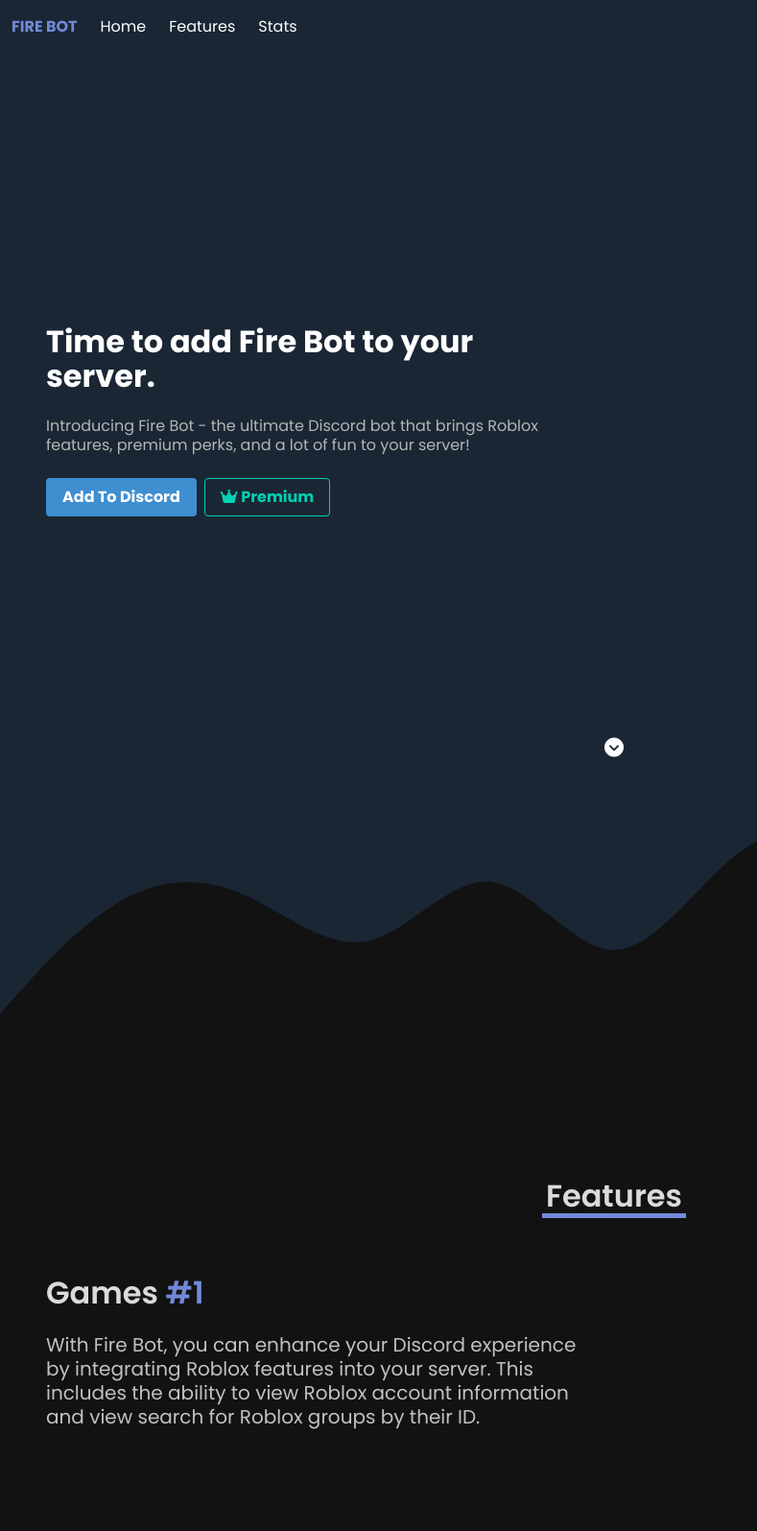
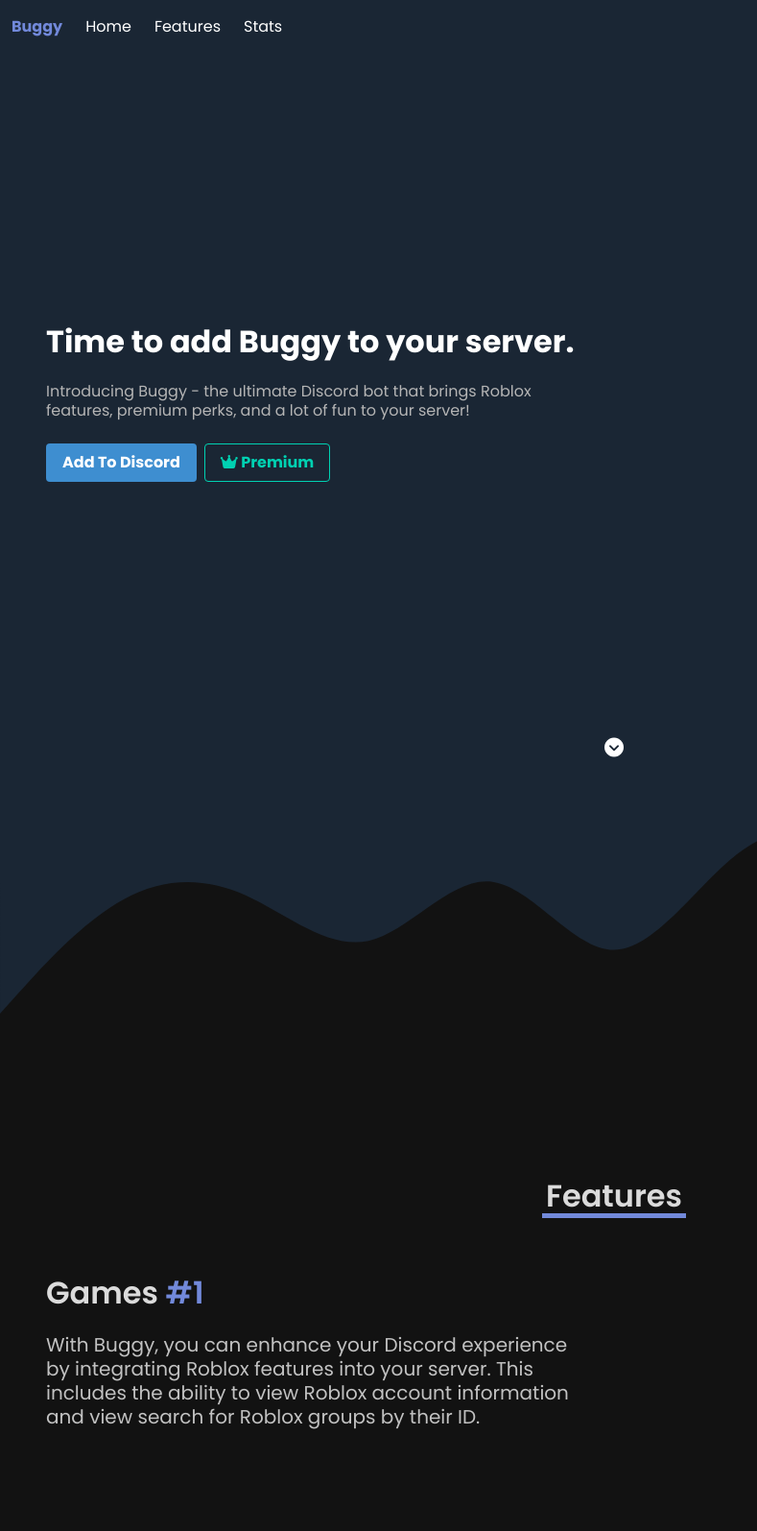
Before and after one commit to gamegums/buggy, a plain HTML site: page index.html in a window 1280 px wide. Shown: the top 1595 px of the page at 96% size, 0-789 px from the left. Drawn offline with nearby package versions, Linux system fonts and the light colour scheme.

Commit message:
VS Code Edit

```diff
--- a/index.html
+++ b/index.html
@@ -3,7 +3,7 @@
   <head>
     <meta charset="utf-8" />
     <meta name="viewport" content="width=device-width, initial-scale=1" />
-    <title>Fire Bot</title>
+    <title>Buggy</title>
     <link rel="stylesheet" href="assets/css/bulma.min.css" />
     <link rel="stylesheet" href="assets/css/style.css" />
     <link href="https://unpkg.com/aos@2.3.1/dist/aos.css" rel="stylesheet" />
@@ -20,7 +20,7 @@
 
     <nav class="navbar is-fixed-top" role="navigation" aria-label="main navigation" >
         <a class="navbar-item" href="#">
-            <strong>FIRE BOT</strong>
+            <strong>Buggy</strong>
         </a>
 
         <div class="navbar-menu">
@@ -90,10 +90,10 @@
           <div class="columns">
             <div class="column mr-6 mt-12" data-aos="fade-up">
               <p class="title has-text-white has-text-weight-bold">
-                Time to add Fire Bot to your server.
+                Time to add Buggy to your server.
               </p>
               <p class="subtitle has-text-grey-light is-size-6 mt-3">
-                Introducing Fire Bot - the ultimate Discord bot that brings Roblox features, premium perks, and a lot of fun to your server!
+                Introducing Buggy - the ultimate Discord bot that brings Roblox features, premium perks, and a lot of fun to your server!
               </p>
               <div class="buttons">
                 <a target="_blank" href="https://discord.com/api/oauth2/authorize?client_id=918493911029268552&permissions=1375866055927&scope=bot" class="button is-info">
@@ -137,7 +137,7 @@
           <div class="column mr-6">
             <h4 class="title">Games <span class="blurple">#1</span></h4>
             <p class="subtitle mt-3">
-                With Fire Bot, you can enhance your Discord experience by integrating Roblox features into your server. This includes the ability to view Roblox account information and view search for Roblox groups by their ID.
+                With Buggy, you can enhance your Discord experience by integrating Roblox features into your server. This includes the ability to view Roblox account information and view search for Roblox groups by their ID.
             </p>
           </div>
           <div class="column" data-aos="fade-left">
@@ -162,7 +162,7 @@
                 Moderation <span class="has-text-primary">#2</span>
             </h4>
             <p class="subtitle mt-3">
-                Fire Bot is a powerful tool that can help streamline your server and make it more efficient. Fire Bot can help keep your server running smoothly and ensure that everyone follows the rules.
+                Buggy is a powerful tool that can help streamline your server and make it more efficient. Buggy can help keep your server running smoothly and ensure that everyone follows the rules.
             </p>
           </div>
         </div>
@@ -181,7 +181,7 @@
                 Fun <span class="has-text-warning">#3</span>
             </h4>
             <p class="subtitle mt-3">
-                But what really sets Fire Bot apart is its sense of humor. This bot will have you laughing out loud with its hilarious responses and witty banter. From clever comebacks to silly puns, Fire Bot is always ready to bring a smile to your face.
+                But what really sets Buggy apart is its sense of humor. This bot will have you laughing out loud with its hilarious responses and witty banter. From clever comebacks to silly puns, Buggy is always ready to bring a smile to your face.
             </p>
           </div>
           <div class="column" data-aos="fade-left">
@@ -204,7 +204,7 @@
           <div class="column">
             <h4 class="title">Conclusion <span class="has-text-info">#4</span></h4>
             <p class="subtitle mt-3">
-                In short, Fire Bot is the ultimate Discord bot for anyone who loves Roblox, wants premium perks and values a good sense of humor. So why not add Fire Bot to your server today and see what all the fuss is about?
+                In short, Buggy is the ultimate Discord bot for anyone who loves Roblox, wants premium perks and values a good sense of humor. So why not add Buggy to your server today and see what all the fuss is about?
             </p>
           </div>
         </div>
@@ -266,10 +266,10 @@
       <div class="columns">
         <div class="column has-text-left">
           <p class="title has-text-weight-bold">
-            Ready to try <span class="blurple">Fire Bot</span>?
+            Ready to try <span class="blurple">Buggy</span>?
           </p>
           <p class="subtitle mt-3 has-text-gray">
-            In short, Fire Bot is the ultimate Discord bot for anyone who loves Roblox, wants premium perks and values a good sense of humor. So why not add Fire Bot to your server today and see what all the fuss is about?
+            In short, Buggy is the ultimate Discord bot for anyone who loves Roblox, wants premium perks and values a good sense of humor. So why not add Buggy to your server today and see what all the fuss is about?
           </p>
           <a target="_blank" href="https://discord.com/api/oauth2/authorize?client_id=918493911029268552&permissions=1375866055927&scope=bot" class="button is-blurple is-medium"><strong><i class="fa-solid fa-book"></i> Get Started</strong></a>
         </div>
@@ -295,7 +295,7 @@
         </div>
 
         <p>
-          <span class="has-text-weight-bold">Fire Bot</span>
+          <span class="has-text-weight-bold">Buggy</span>
           <br/>
           &copy; <span id="cp-year"></span>
           Copyright Game Gum Studio. All Rights Reserved.
```
Also changed, not shown: assets/img/logo.png.
